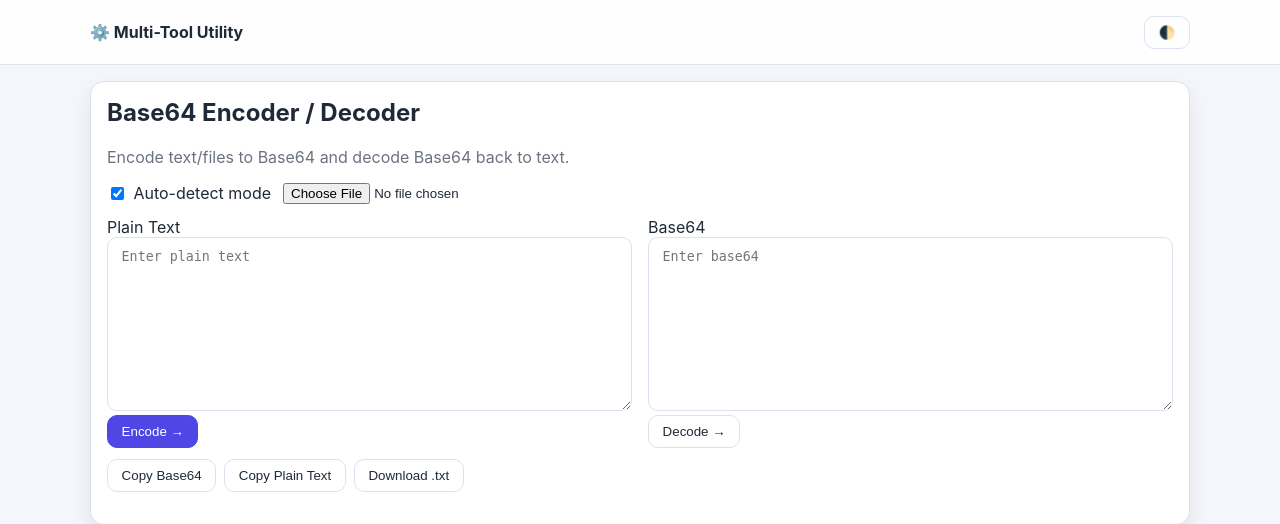
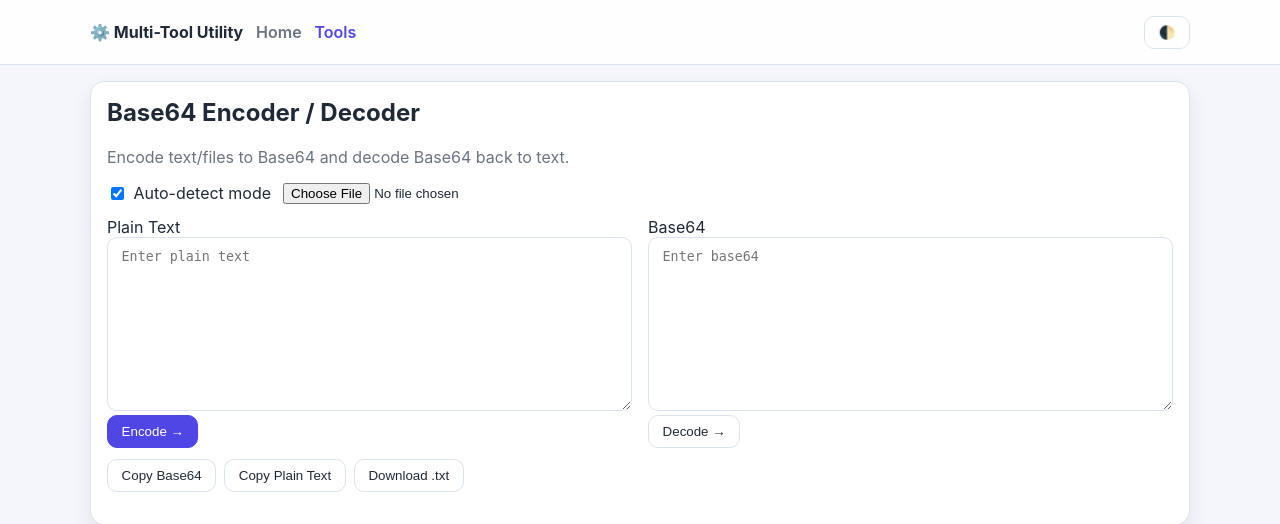
Before and after one commit to xBabylonia/simple-website, a Node server app: page /tools/base64 in a window 1280 px wide. Shown: the top 524 px of the page. Run offline with Node 20, Linux system fonts and the light colour scheme; some libraries are stand-ins or nearby versions.

Commit message:
Refine navigation styling and finalize validated multi-tool implementation
Agent-Logs-Url: https://github.com/xBabylonia/simple-website/sessions/799a255f-9954-4729-8201-acd1f58583c0

Co-authored-by: xBabylonia <116042240+xBabylonia@users.noreply.github.com>

```diff
--- a/public/css/style.css
+++ b/public/css/style.css
@@ -54,6 +54,22 @@ body {
   text-decoration: none;
   color: var(--text);
   font-weight: 700;
+}
+
+.nav-left {
+  display: flex;
+  align-items: center;
+  gap: .8rem;
+}
+
+.nav-link {
+  color: var(--muted);
+  text-decoration: none;
+  font-weight: 600;
+}
+
+.nav-link.active {
+  color: var(--primary);
 }
 
 .nav-right {
--- a/views/partials/header.ejs
+++ b/views/partials/header.ejs
@@ -14,12 +14,15 @@
     })();
   </script>
   <link rel="stylesheet" href="/css/style.css" />
+  <link rel="stylesheet" href="https://cdnjs.cloudflare.com/ajax/libs/highlight.js/11.10.0/styles/github-dark.min.css" integrity="sha512-XA4XyIWfTQ4rWgNBtr1cMNukdxbYlR5c+EMF4iAfDdc0AGJi/7uWGINuD/7++UZ5EONosFVJeFt3PcTJS3BM4w==" crossorigin="anonymous" referrerpolicy="no-referrer" />
 </head>
 <body>
   <header class="site-header sticky">
     <nav class="navbar container">
       <div class="nav-left">
         <a href="/" class="brand">⚙️ Multi-Tool Utility</a>
+        <a href="/" class="nav-link <%= currentPath === '/' ? 'active' : '' %>">Home</a>
+        <a href="/tools/json-formatter" class="nav-link <%= currentPath.startsWith('/tools') ? 'active' : '' %>">Tools</a>
       </div>
 
       <div class="nav-right">
```
Also changed, not shown: 1 other file.
